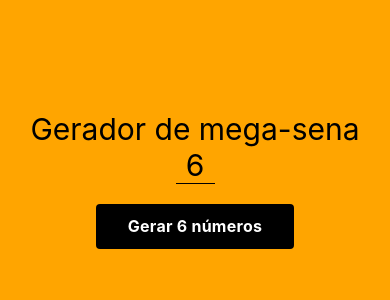
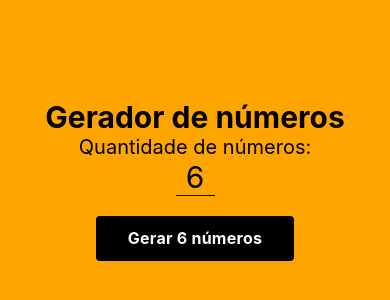
Before and after one commit to hericklima22/gerador-mega-sena, a React Native app: screen / in a window 390 px wide. Shown: the part 232-532 px from the top of the page. Built offline with nearby package versions, Linux system fonts and the light colour scheme.

Commit message:
correçoes

```diff
--- a/src/components/mega/Mega.jsx
+++ b/src/components/mega/Mega.jsx
@@ -64,7 +64,8 @@
           justifyContent: "center",
         }}
       >
-        <Text style={styles.fonteGrande}>Gerador de mega-sena</Text>
+        <Text style={styles.fonteGrande}>Gerador de números</Text>
+        <Text style={styles.fontePequena}>Quantidade de números:</Text>
         <TextInput
           keyboardType={"numeric"}
           style={styles.input}
--- a/src/components/mega/styles.js
+++ b/src/components/mega/styles.js
@@ -3,6 +3,10 @@
 const styles = StyleSheet.create({
   fonteGrande: {
     fontSize: 30,
+    fontWeight: "bold",
+  },
+  fontePequena: {
+    fontSize: 20,
   },
   input: {
     borderBottomWidth: 1,
```
